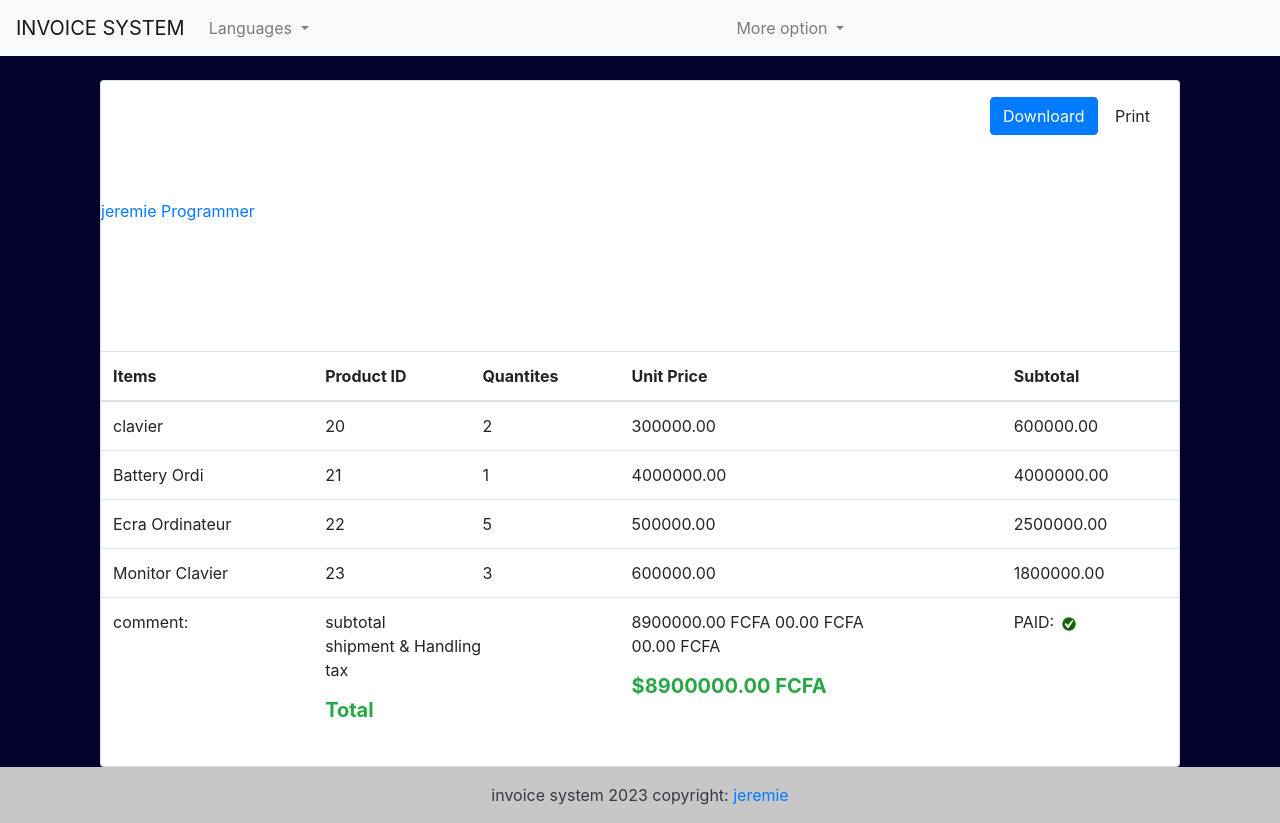
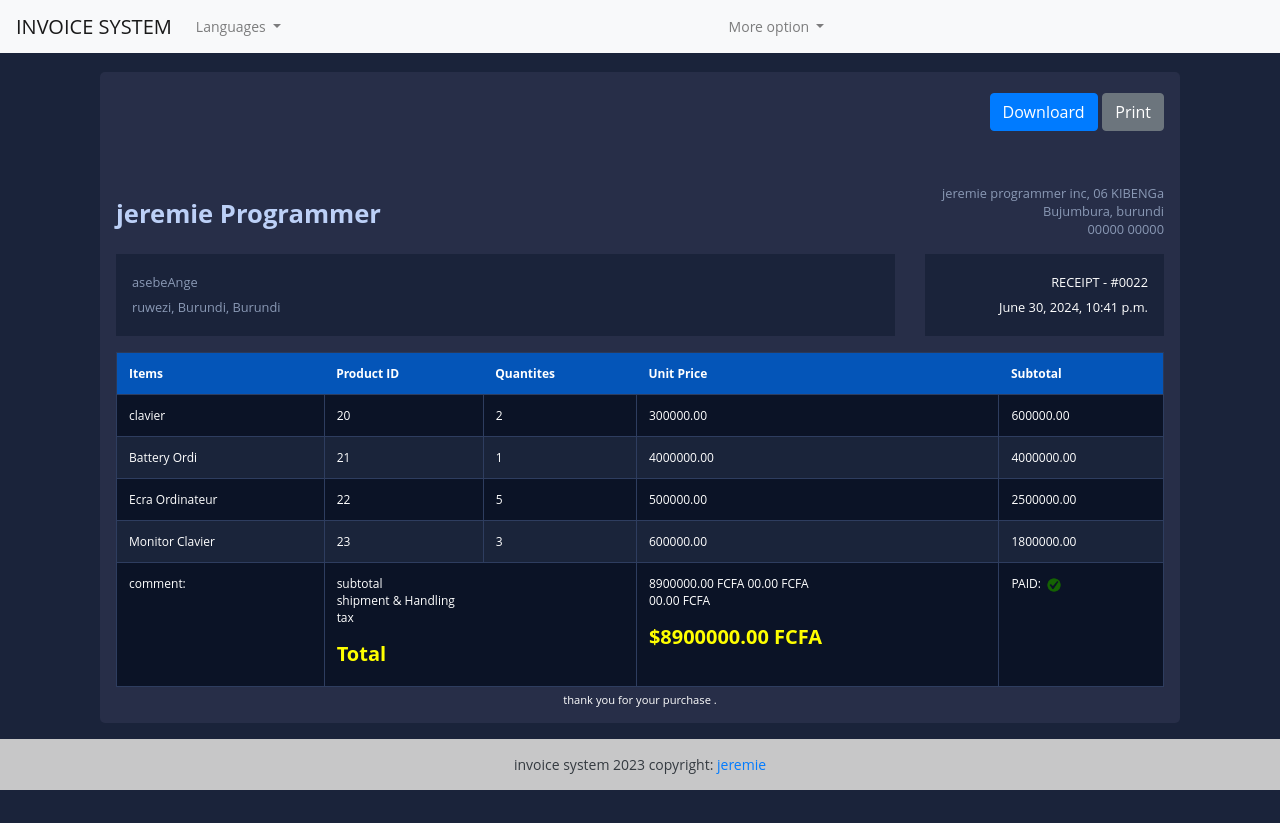
Before and after one commit to sebastienscorpion/git_django_invoice, a Django app: page /view-invoice/22 in a window 1280 px wide. After the commit the page ends 790 px from the top, so only its background shows below. Run offline with Django 5.2, Linux system fonts and the light colour scheme; data comes from the database, SQL or seed files in the repository; both versions use the stored data as it was after the commit.

Commit message:
sith code

```diff
--- a/fact_app/views.py
+++ b/fact_app/views.py
@@ -226,7 +226,7 @@
 
    # generate pdf
 
-   pdf = pdfkit.from_string(html, False, options)
+   pdf = pdfkit.from_string(html, False, option)
 
    response = HttpResponse(pdf, content_type='application/pdf')
 
--- a/static/style.css
+++ b/static/style.css
@@ -1,10 +1,135 @@
-*{
+
+body{
   margin: 0;
   padding: 0;
+  font: 400 .875rem 'Open Sans', sans-serif;
+  background: #1A233A;
+  color: white;
+  position: relative;
+  height: 100%;
+}
+.invoice-container{
+  padding: 1rem;
+}
+.invoice-container .invoice-header .invoice-logo{
+  margin: 0.8rem 0 0 0;
+  display: inline-block;
+  font-size: 1.6rem;
+  font-weight: 700;
+  color: #bcd0f7;
+}
+.invoice-container .invoice-header .invoice-logo img{
+ max-width: 130px;
+}
+.invoice-container .invoice-header address{
+  font-size: 0.8rem;
+  color: #8a99b5;
+  margin: 0;
+}
+.invoice-container .invoice-details{
+  margin: 1rem 0 0 0;
+  padding: 1rem;
+  line-height: 180%;
+  background: #1a233a;
+}
+.invoice-container .invoice-details .invoice-num{
+  text-align: right;
+  font-size: 0.8rem;
+}
+.invoice-container .invoice-body{
+  padding: 1rem 0 0 0;
+}
+.invoice-container .invoice-footer{
+  text-align: center;
+  font-size: 0.7rem;
+  margin: 5px 0 0 0;
+}
+.invoice-status {
+  text-align: center;
+  padding: 1rem;
+  background: #272e48;
+  -webkit-border-radius: 4px;
+  -moz-border-radius: 4px;
+  border-radius: 4px;
+  margin-bottom: 1rem;
+}
+.invoice-status h2.status{
+  margin: 0 0 0.8rem 0;
+}
+.invoice-status h5.status-title{
+  margin: 0 0 0.8rem 0;
+  color: #8a99b5;
+}
+.invoice-status p.status-type{
+  margin: 0.8rem 0 0 0;
+  padding: 0;
+  line-height: 150%;
+}
 
+.invoice-status i {
+  font-size: 1.5rem;
+  margin: 0 0 1rem 0;
+  display: inline-block;
+  padding: 1rem;
+  background: #1a233a;
+  -webkit-border-radius: 50px;
+  -moz-border-radius: 50px;
+  border-radius: 50px
+}
+.invoice-status .badge{
+  text-transform: uppercase;
+}
+@media (max-width: 767px){
+  .invoice-container{
+    padding: 1rem;
+  }
+}
+.card {
+  background: #272E48;
+  -webkit-border-radius: 5px;
+  -moz-border-radius: 5px;
+  border-radius: 5px;
+  border: 0;
+  margin-bottom: 1rem;
+}
+.custom-table{
+  border: 1px solid #2b3958;
 
 }
-body{
-  background: rgb(2, 1, 43);
+.custom-table thead{
+  background-color: #0455b8;
+
+}
+.custom-table thead th{
+  border: 0;
   color: white;
 }
+.custom-table>tbody tr:hover{
+  background-color: #172033;
+}
+.custom-table>tbody tr:nth-of-type(even){
+  background-color: #1a243a;
+}
+.custom-table tbody td{
+  color: white;
+}
+
+.custom-table>tbody td{
+  border: 1px solid #2e3d5f;
+}
+.table{
+  background-color: #0b1326;
+  color: #05070b;
+  font-size: .75rem;
+}
+.text-success{
+  color: yellow !important;
+}
+.custom-actions-btns{
+  margin: auto;
+  display: flex;
+  justify-content: flex-end;
+}
+.custom-actions-btns .btn{
+  margin: .3rem 0 .3rem .3rem;
+}
--- a/templates/invoice.html
+++ b/templates/invoice.html
@@ -15,12 +15,12 @@
                   <!-- row start -->
               <div class="row gutters">
                 <div class="col-xl-12 col-lg-12 col-md-12 col-sm-12">
-                  <div class="custom-actions-btns mb-5 p-3 text-right">
+                  <div class="custom-actions-btns mb-5  text-right">
                     <a href="{% url 'invoice-pdf' pk=obj.pk %}" class="btn btn-primary">
                       <i class="icon-download">
                         </i> Downloard
                       </a>
-                      <a href="#" class="btn btn-">
+                      <a href="#" class="btn btn-secondary">
                         <i class="icon-printer">
                           </i> Print
                         </a>
@@ -57,7 +57,7 @@
 
                       <address>
                         {{obj.customer.name}}<br>
-                        {{obj.customer.address}}, {{obj.customer.city}}, Cameroon
+                        {{obj.customer.address}}, {{obj.customer.city}}, Burundi
                        </address>
                     </div>
 
```
Also changed, not shown: templates/invoice-pdf.html (+147 -7 lines), db.sqlite3.
